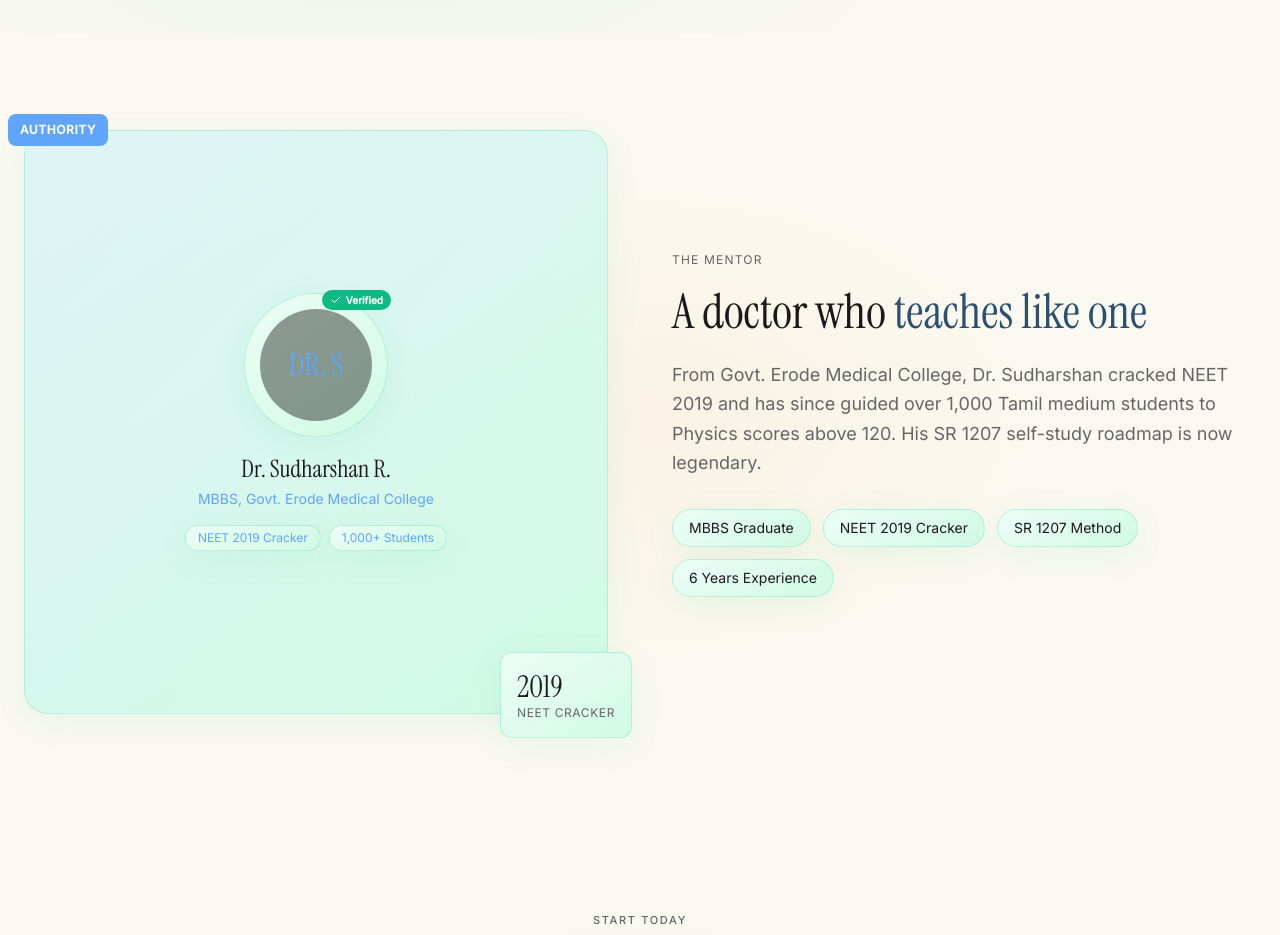
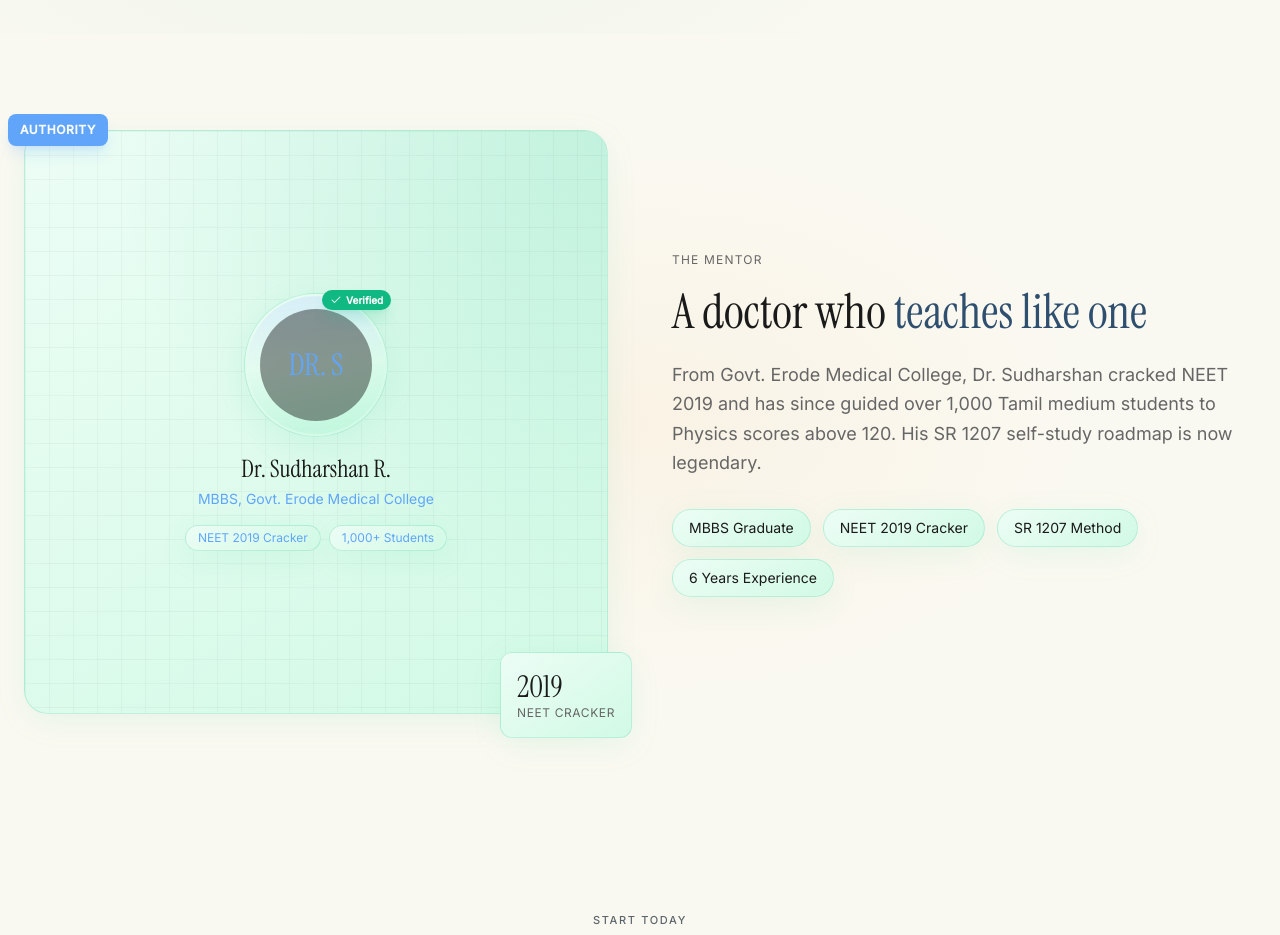
Before and after one commit to VickyVignesh0913/NST, a React (Vite) app: page / in a window 1280 px wide. Shown: the part 6020-6955 px from the top of the page. Built offline with nearby package versions, Linux system fonts and the light colour scheme.

Commit message:
feat: enhance mentor section with subtle interactivity and depth

```diff
--- a/src/components/LandingPage.tsx
+++ b/src/components/LandingPage.tsx
@@ -981,46 +981,77 @@ function AboutSection() {
           {/* Left - Image Card */}
           <motion.div
             className="relative"
-            initial={{ opacity: 0, x: -30 }}
-            whileInView={{ opacity: 1, x: 0 }}
+            initial={{ opacity: 0, y: 20 }}
+            whileInView={{ opacity: 1, y: 0 }}
             viewport={{ once: true, margin: "-100px" }}
             transition={{ duration: 0.6 }}
           >
-            <div className="aspect-square liquid-glass rounded-3xl flex items-center justify-center relative overflow-hidden">
-              <div className="absolute inset-0 bg-gradient-to-br from-blue-400/10 to-transparent" />
+            <motion.div
+              className="aspect-square liquid-glass rounded-3xl flex items-center justify-center relative overflow-hidden"
+              whileHover={{
+                y: -6,
+                boxShadow: "0 25px 50px -12px rgba(16, 185, 129, 0.15), inset 0 0 20px rgba(255, 255, 255, 0.3)"
+              }}
+              transition={{ duration: 0.25, ease: "easeOut" }}
+            >
+              <div className="absolute inset-0 bg-[radial-gradient(ellipse_at_top_right,rgba(16,185,129,0.15),transparent_60%)] z-0" />
+              <div className="absolute inset-0 bg-[linear-gradient(rgba(0,0,0,0.03)_1px,transparent_1px),linear-gradient(90deg,rgba(0,0,0,0.03)_1px,transparent_1px)] bg-[size:24px_24px] z-0" />
               <div className="relative z-10 text-center">
                 <div className="w-36 h-36 mx-auto liquid-glass rounded-full flex items-center justify-center mb-4 relative">
-                  <div className="w-28 h-28 bg-black/40 rounded-full flex items-center justify-center">
+                  <div className="absolute inset-[2px] rounded-full bg-gradient-to-tr from-emerald-200/60 via-transparent to-blue-200/60 animate-[spin_8s_linear_infinite]" />
+                  <div className="w-28 h-28 bg-black/40 rounded-full flex items-center justify-center relative z-10 backdrop-blur-sm">
                     <span className="text-3xl text-blue-400 font-light" style={{ fontFamily: "'Instrument Serif', serif" }}>DR. S</span>
                   </div>
-                  <div className="absolute -top-1 -right-1 bg-emerald-500 text-background text-[10px] font-bold px-2 py-0.5 rounded-full flex items-center gap-1">
-                    <Check className="w-3 h-3" />
-                    Verified
-                  </div>
+                  <motion.div
+                    className="absolute -top-1 -right-1 z-20"
+                    animate={{ scale: [1, 1.05, 1] }}
+                    transition={{ duration: 3.5, repeat: Infinity, ease: "easeInOut" }}
+                  >
+                    <div className="bg-emerald-500 text-background text-[10px] font-bold px-2 py-0.5 rounded-full flex items-center gap-1 shadow-lg shadow-emerald-500/20">
+                      <Check className="w-3 h-3" />
+                      Verified
+                    </div>
+                  </motion.div>
                 </div>
                 <p className="text-2xl text-foreground font-light" style={{ fontFamily: "'Instrument Serif', serif" }}>Dr. Sudharshan R.</p>
                 <p className="text-blue-400 text-sm mt-1">MBBS, Govt. Erode Medical College</p>
                 <div className="flex flex-wrap justify-center gap-2 mt-4">
-                  <span className="px-3 py-1 liquid-glass rounded-full text-xs text-blue-400">NEET 2019 Cracker</span>
-                  <span className="px-3 py-1 liquid-glass rounded-full text-xs text-blue-400">1,000+ Students</span>
+                  <motion.span
+                    className="px-3 py-1 liquid-glass rounded-full text-xs text-blue-400 cursor-pointer"
+                    whileHover={{ scale: 1.03, filter: "brightness(0.95)" }}
+                    transition={{ duration: 0.2, ease: "easeOut" }}
+                  >
+                    NEET 2019 Cracker
+                  </motion.span>
+                  <motion.span
+                    className="px-3 py-1 liquid-glass rounded-full text-xs text-blue-400 cursor-pointer"
+                    whileHover={{ scale: 1.03, filter: "brightness(0.95)" }}
+                    transition={{ duration: 0.2, ease: "easeOut" }}
+                  >
+                    1,000+ Students
+                  </motion.span>
                 </div>
               </div>
-            </div>
-            <div className="absolute -bottom-6 -right-6 liquid-glass p-4 rounded-xl">
+            </motion.div>
+            <motion.div
+              className="absolute -bottom-6 -right-6 liquid-glass p-4 rounded-xl z-20"
+              whileHover={{ y: -3, boxShadow: "0 10px 20px -5px rgba(0,0,0,0.1)" }}
+              transition={{ duration: 0.25, ease: "easeOut" }}
+            >
               <p className="text-3xl text-foreground font-light" style={{ fontFamily: "'Instrument Serif', serif" }}>2019</p>
               <p className="text-secondary text-xs uppercase tracking-wider">NEET Cracker</p>
-            </div>
-            <div className="absolute -top-4 -left-4 bg-blue-400 text-background px-3 py-2 rounded-lg text-xs font-bold uppercase tracking-wider">
+            </motion.div>
+            <div className="absolute -top-4 -left-4 bg-blue-400 text-background px-3 py-2 rounded-lg text-xs font-bold uppercase tracking-wider shadow-lg shadow-blue-400/20 z-20">
               Authority
             </div>
           </motion.div>
 
           {/* Right - Content */}
           <motion.div
-            initial={{ opacity: 0, x: 30 }}
-            whileInView={{ opacity: 1, x: 0 }}
+            initial={{ opacity: 0, y: 20 }}
+            whileInView={{ opacity: 1, y: 0 }}
             viewport={{ once: true, margin: "-100px" }}
-            transition={{ duration: 0.6, delay: 0.2 }}
+            transition={{ duration: 0.6, delay: 0.15 }}
           >
             <span className="text-xs uppercase tracking-widest text-secondary">The Mentor</span>
             <h2
@@ -1034,9 +1065,14 @@ function AboutSection() {
             </p>
             <div className="flex flex-wrap gap-3 mt-8">
               {['MBBS Graduate', 'NEET 2019 Cracker', 'SR 1207 Method', '6 Years Experience'].map((tag) => (
-                <span key={tag} className="px-4 py-2 liquid-glass rounded-full text-sm text-foreground">
+                <motion.span
+                  key={tag}
+                  className="px-4 py-2 liquid-glass rounded-full text-sm text-foreground cursor-pointer inline-block"
+                  whileHover={{ scale: 1.03, filter: "brightness(0.95)" }}
+                  transition={{ duration: 0.2, ease: "easeOut" }}
+                >
                   {tag}
-                </span>
+                </motion.span>
               ))}
             </div>
           </motion.div>
```
